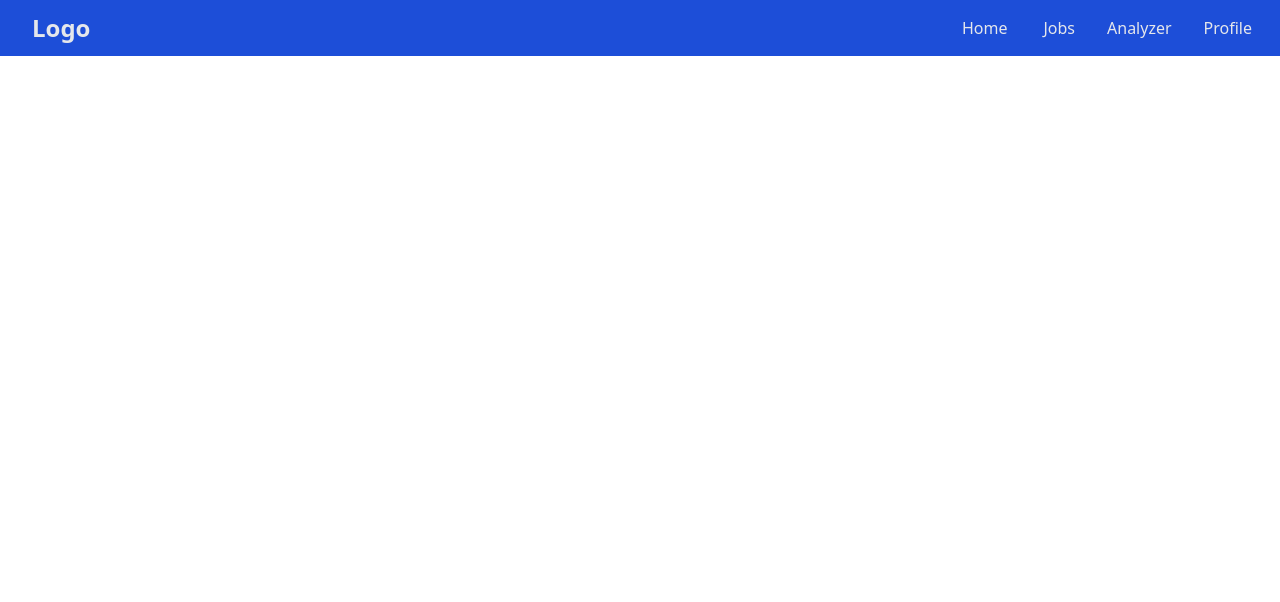
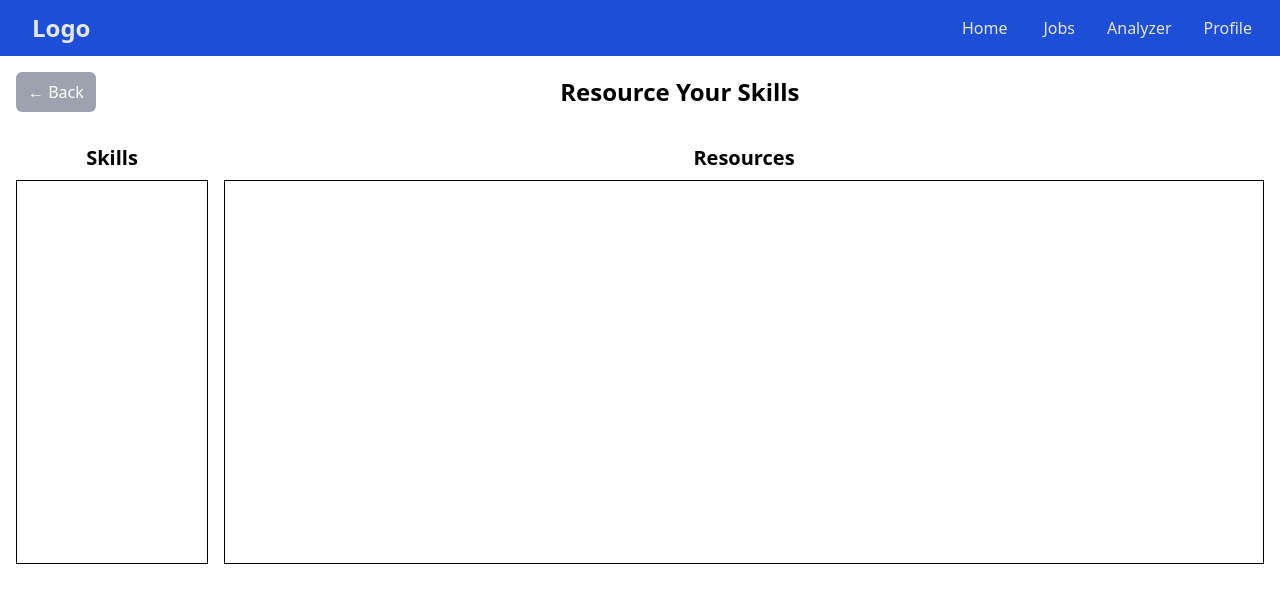
Before and after one commit to dthach41/civichacks2025, a React (Vite) app in the folder frontend/: page /skills-resources in a window 1280 px wide. Shown: the top 602 px of the page. Built offline with nearby package versions, Linux system fonts and the light colour scheme.

Commit message:
Completed Skills Resources Page

```diff
--- a/frontend/src/App.jsx
+++ b/frontend/src/App.jsx
@@ -1,6 +1,7 @@
 import { BrowserRouter, Route, Routes } from "react-router";
 import Home from "./components/home/home";
 import NavBar from "./components/navbar";
+import SkillsResources from "./components/analyzer/skills-resources";
 
 
 function App() {
@@ -11,6 +12,7 @@ function App() {
     <NavBar/>
     <Routes>
       <Route path="/" element={<Home/>}/>
+      <Route path="/skills-resources" element={<SkillsResources/>}/>
     </Routes>
     </BrowserRouter>
     </>
--- /dev/null
+++ b/frontend/src/components/analyzer/skills-resources.jsx
@@ -0,0 +1,26 @@
+import React from 'react';
+import { useNavigate } from 'react-router-dom';
+import GrayButton from '../shared-components/gray-button';
+
+export default function SkillsResources() {
+    const navigate = useNavigate();
+    return (
+        <div className="h-screen flex flex-col">
+            <div className="flex items-center justify-between p-4">
+                <GrayButton text="←Back" onClick={()=>{navigate("/analyzer")}}/>
+                <h1 className="text-2xl font-bold text-center flex-grow">Resource Your Skills</h1>
+            </div>
+            <div className="flex p-4 flex-grow">
+                <div className="flex flex-col items-center mr-4">
+                    <h2 className="text-xl font-bold mb-2">Skills</h2>
+                    <div className="border border-black w-48 h-96"></div>
+                </div>
+                <div className="flex flex-col items-center flex-grow">
+                    <h2 className="text-xl font-bold mb-2">Resources</h2>
+                    <div className="border border-black w-full h-96"></div>
+                </div>
+            </div>
+            {/* Rest of the page content */}
+        </div>
+    );
+}
--- a/frontend/src/components/home/home.jsx
+++ b/frontend/src/components/home/home.jsx
@@ -1,4 +1,5 @@
-import JobCard from "../shared-component/job-card";
+import SkillsResources from "../analyzer/skills-resources";
+import JobCard from "../shared-components/job-card";
 
 
 export default function Home() {
--- /dev/null
+++ b/frontend/src/components/shared-components/gray-button.jsx
@@ -0,0 +1,7 @@
+export default function GrayButton(text, onClick, className) {
+    return (
+        <button className="text-white py-2 px-3 rounded-md bg-gray-400">
+            ← Back
+        </button>
+    );
+}
```
Also changed, not shown: frontend/src/components/shared-components/job-card.jsx (renamed from frontend/src/components/shared-component/job-card.jsx).
